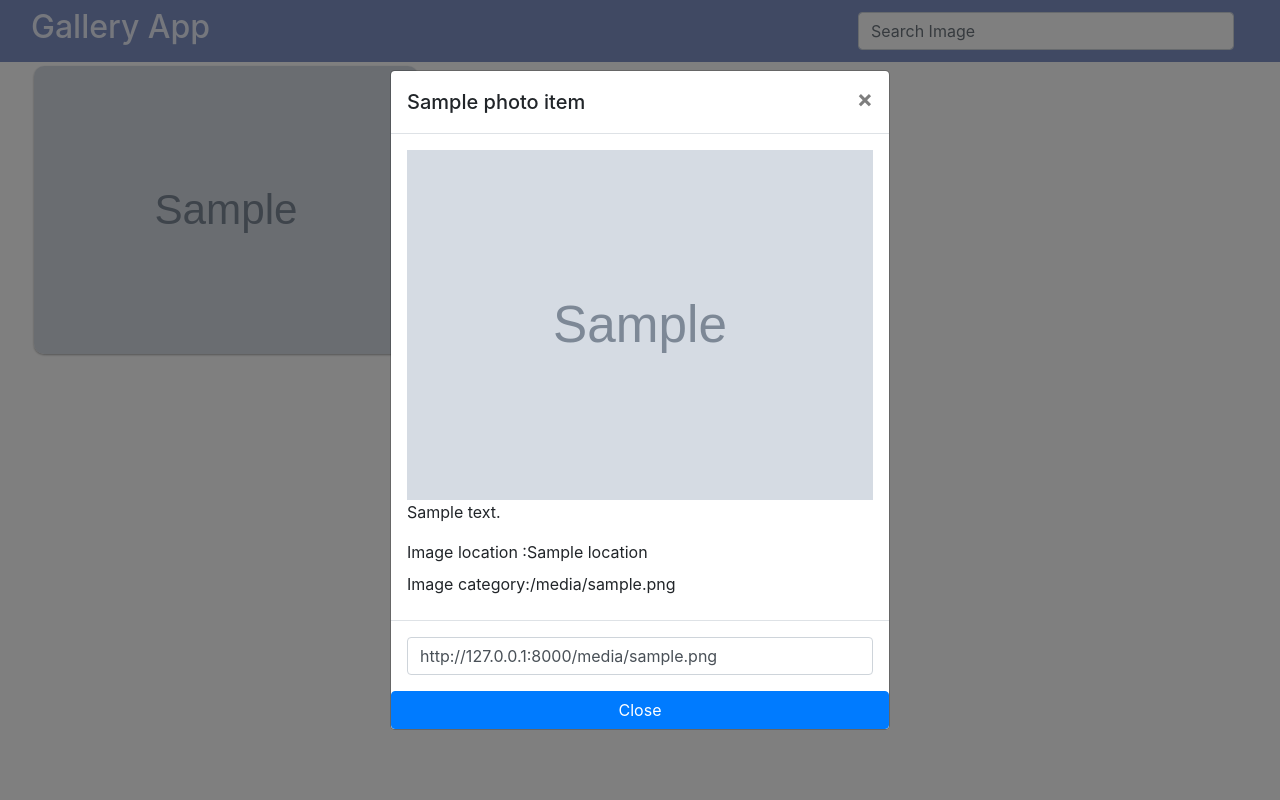
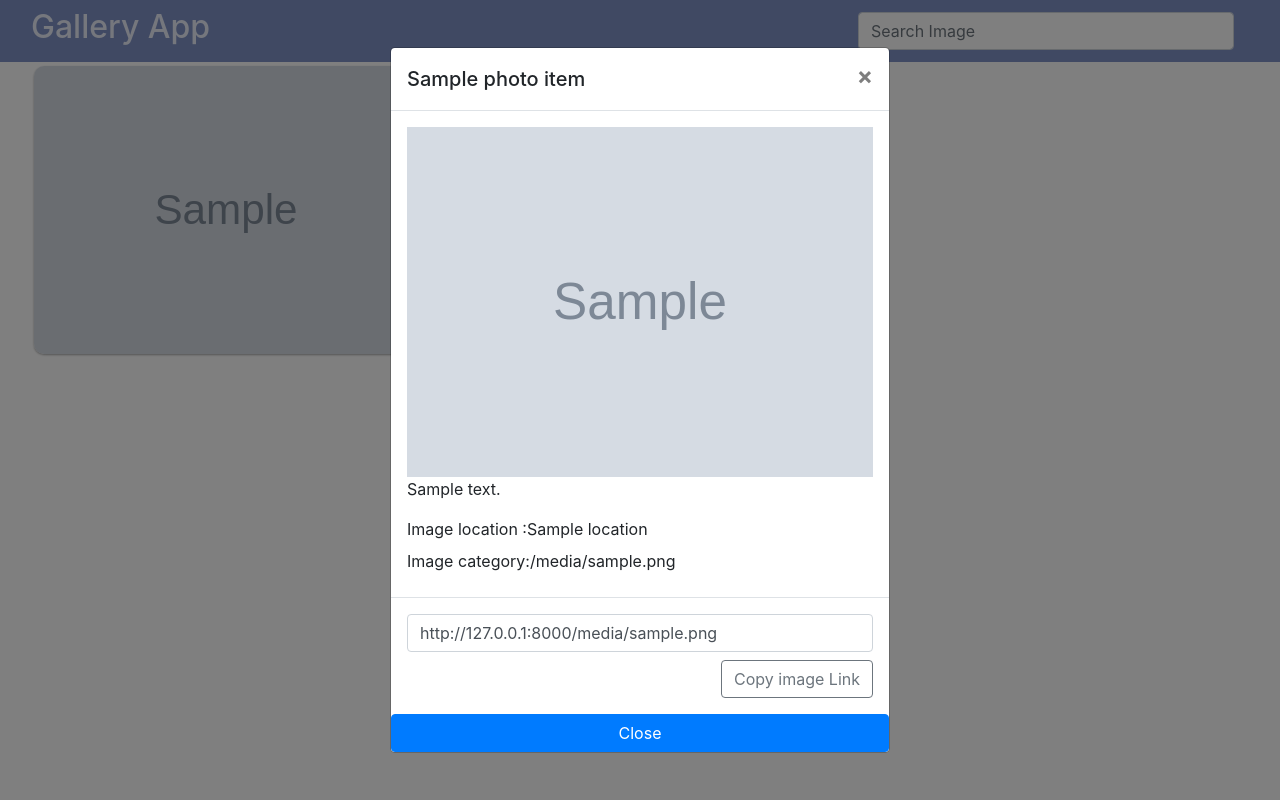
Before and after one commit to usanaseFrancoise/galleryApp, a Django app: template photo/templates/index.html in a window 1280 px wide, after a click that opens the changed part. Run offline with Django 3.2, Linux system fonts and the light colour scheme; the template is opened without the code that fills it: most values are stand-ins (such as "Sample title", 1, 10 or a date in 2020); grey boxes marked "Sample" are stand-in pictures; some libraries are stand-ins or nearby versions.

Commit message:
templatesA

```diff
--- a/photo/templates/index.html
+++ b/photo/templates/index.html
@@ -7,7 +7,7 @@
                 <div id="front" class="zoom">
                   <div class="overlay">
     <div class="col-md-4 col-md-4 col-md-4">
-      <!-- <h1 class="">{{photo_item}}</h1> -->
+
       <div class="well">
       <img src="{{photo_item.image.url}}" style="width: 100%" class="image" data-toggle="modal" data-target="#exampleModal{{photo_item.id}}"class="img-responsive" alt="Image" style="max-width:200px;">
       </div>
@@ -25,7 +25,7 @@ aria-hidden="true">
 <div class="modal-dialog modal-dialog-centered" role="document">
   <div class="modal-content">
     <div class="modal-header">
-      <h5 class="modal-title" id="exampleModalLongTitle">{{photo_item.name }}</h5>
+      <h5 class="modal-title" id="exampleModalLongTitle" style="margin-right:90px">{{photo_item.name }}</h5>
       <button type="button" class="close" data-dismiss="modal" aria-label="Close">
         <span aria-hidden="true">&times;</span>
      </div>
@@ -38,8 +38,9 @@ aria-hidden="true">
     </div>
     <div class="modal-footer">
       <input class="form-control" type="text" value="http://127.0.0.1:8000{{photo_item.image.url}}" id="thislinkhere-{{photo_item.id}}">
-      <!-- <a onclick="copyLink({{photo_item.id}})"><button type="button" class="btn btn-outline-secondary my-2 my-sm-0 link-btn">Copy
-          image Link</button></a> -->
+      <a onclick="copyLink({photo_item,id})">
+        <button type="button" class="btn btn-outline-secondary my-3 my-sm-0 link-btn">Copy
+          image Link</button></a>
 
     </div>
     <button type="button" class="btn btn-primary" data-dismiss="modal">Close</button>
```
Also changed, not shown: media/photos/18394136.jpg (added), media/photos/20107467-01-FT-LL.jpg (added), media/photos/2Q000210_456_OF_F.jpg (added), media/photos/3013850_587252.webp (added), media/photos/406994_BLM00_1000_002_100_0000_Light.jpg (added), media/photos/4171e706-f140-4b41-ac90-e34ea48eb1bd.jpg (added), media/photos/41922200xlalt2.jpg (added), media/photos/5660ee4363466c712ce9bd2d4358b5c6.jpg (added), media/photos/868879461.g_400-w_g.jpg (added), media/photos/AERO_GIRLS_LP_NEW_ARRIVALS.jpg (added), media/photos/CL0069805ML.jpg (added), media/photos/cn16646620_1.webp (added), media/photos/dzz64459_black_xl.jpeg (added), media/photos/f19_04_a08_71233_120_on_a.jpg (added), 2 more files.
